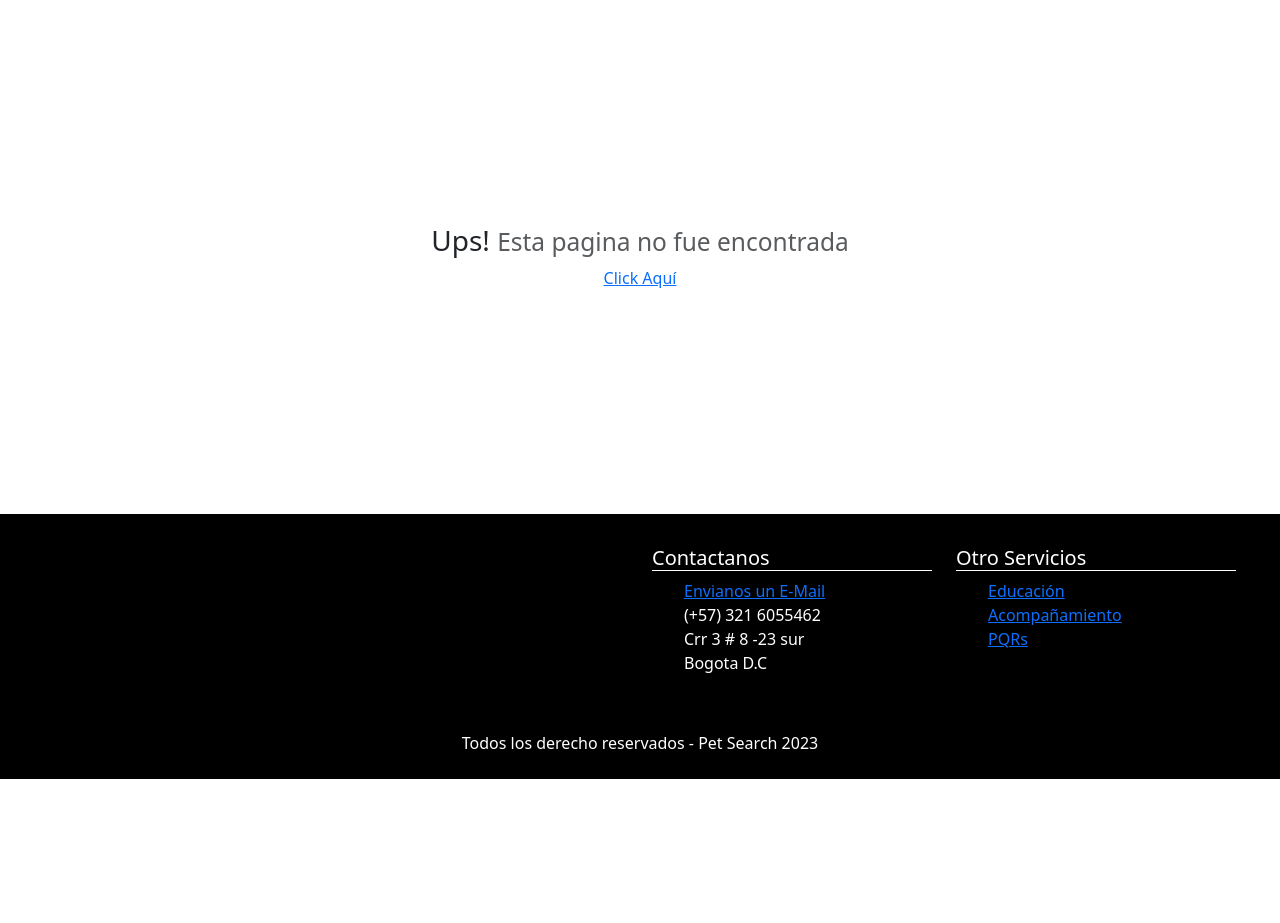
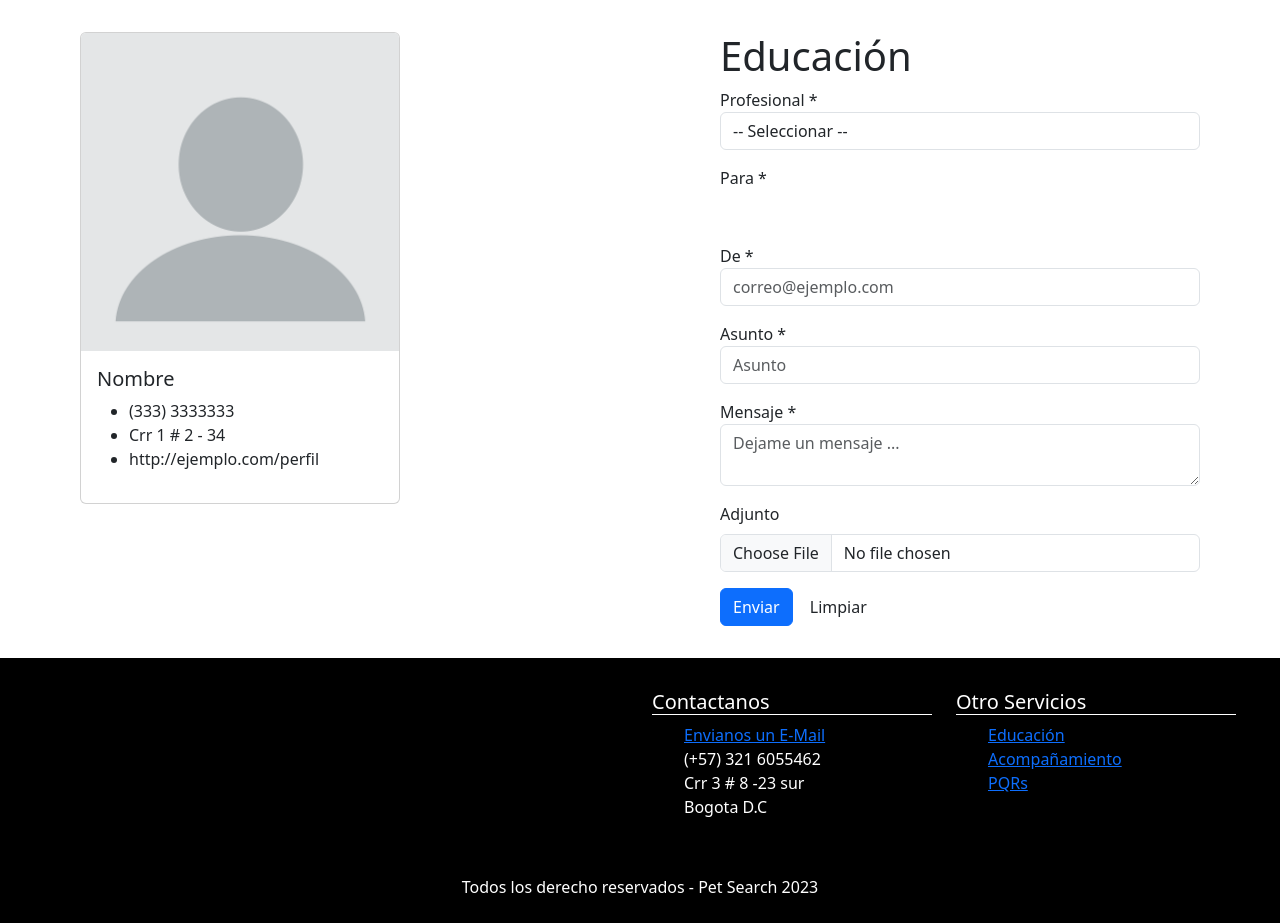
Before and after one commit to NasQuevedo/pet_searcher, a PHP site: page /index.php?module=education in a window 1280 px wide. Shown: the part 57-980 px from the top of the page. Before the commit the page ends 836 px from the top, so only its background shows below. Run offline with PHP 8.4, Linux system fonts and the light colour scheme.

Commit message:
Forms
Added education form
Added accompainment form

```diff
--- a/js/index.js
+++ b/js/index.js
@@ -191,3 +191,11 @@ jQuery("#logout").on('click', () => {
         }
     });
 });
+
+jQuery("#accompaniment-button").on('click', () => {
+    location.href = "index.php?module=accompaniment";
+});
+
+jQuery("#education-button").on('click', () => {
+    location.href = "index.php?module=education";
+});
--- /dev/null
+++ b/views/education.php
@@ -0,0 +1,54 @@
+<div class="row">
+    <div class="col-sm-6 unlogged-forms">
+        <div class="card" style="width: 20rem;">
+            <img src="./img/user/default.png" class="card-img-top" alt="professional img">
+            <div class="card-body">
+                <h5 class="card-title">Nombre</h5>
+                <ul>
+                    <li class="card-text">(333) 3333333</li>
+                    <li class="card-text">Crr 1 # 2 - 34</li>
+                    <li class="card-text">http://ejemplo.com/perfil</li>
+                </ul>
+            </div>
+        </div>
+    </div>
+    <div class="col-sm-6 unlogged-forms">
+        <form method="post" action="#" enctype="multipart/form-data">
+            <h2 class="display-6">Educación</h2>
+            <div id="success-lost" class="alert alert-success" role="alert" style="display:none;"></div>
+            <div id="error-lost" class="alert alert-danger" role="alert" style="display:none;"></div>
+            <div id="warning-lost" class="alert alert-warning" role="alert" style="display:none;"></div>
+            <div class="mb-3">
+                <label for="professional" class="label-control">Profesional *</label>
+                <select id="professional" class="form-control">
+                    <option value="">-- Seleccionar --</option>
+                </select>
+                <div id="professional-error" class="form-text" style="color:red; display:none;">El profesional es requerido</div>
+            </div>
+            <div class="mb-3">
+                <label for="to" class="label-control">Para *</label>
+                <input type="email" id="to" class="form-control-plaintext" value="" readonly/>
+            </div>
+            <div class="mb-3">
+                <label for="from" class="label-control">De *</label>
+                <input type="email" id="from" class="form-control" placeholder="correo@ejemplo.com"/>
+            </div>
+            <div class="mb-3">
+                <label for="subject" class="label-control">Asunto *</label>
+                <input type="text" id="subject" name="subject" class="form-control" placeholder="Asunto" />
+                <div id="subject-error" class="form-text" style="color:red; display:none;">El Asunto es requerido</div>
+            </div>
+            <div class="mb-3">
+                <label for="message" class="label-control">Mensaje *</label>
+                <textarea class="form-control" id="message" name="message" placeholder="Dejame un mensaje ... "></textarea>
+                <div id="breed-error" class="form-text" style="color:red; display:none;">El Raza es requerido</div>
+            </div>
+            <div class="mb-3">
+                <label for="attachment" class="form-label">Adjunto</label>
+                <input class="form-control" type="file" id="attachment">
+            </div>
+            <button type="button" id="save" class="btn btn-primary">Enviar</button>
+            <button type="button" id="clear" class="btn">Limpiar</button>
+        </form>
+    </div>
+</div>
--- a/views/home.php
+++ b/views/home.php
@@ -119,12 +119,12 @@
         <div id="emotional-help" class="col-sm-6">
             <h4>Ayuda Emocional</h4>
             <p>Contacta a uno de nuestro profesional para un acompañamiento emocional</p>
-            <button type="button" class="btn btn-info">Contactar</button>
+            <button type="button" id="accompaniment-button" class="btn btn-info">Contactar</button>
         </div>
         <div id="education" class="col-sm-6">
             <h4>Educación</h4>
             <p>Aprende todo sobre el cuidado de tu mascota</p>
-            <button type="button" class="btn btn-info">Me interesa!</button>
+            <button type="button" id="education-button" class="btn btn-info">Me interesa!</button>
         </div>
     </div>
 </section>
```
Also changed, not shown: views/accompaniment.php (added, +54 -0 lines).
